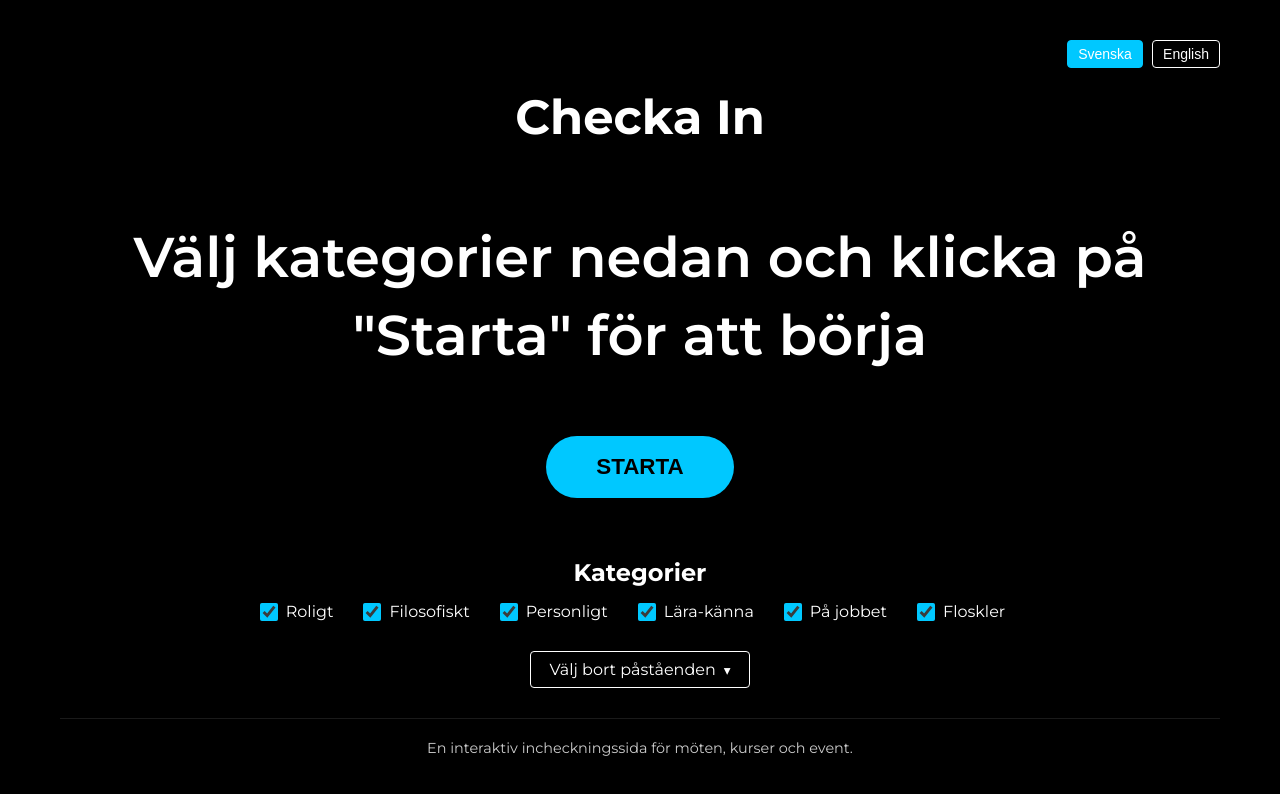
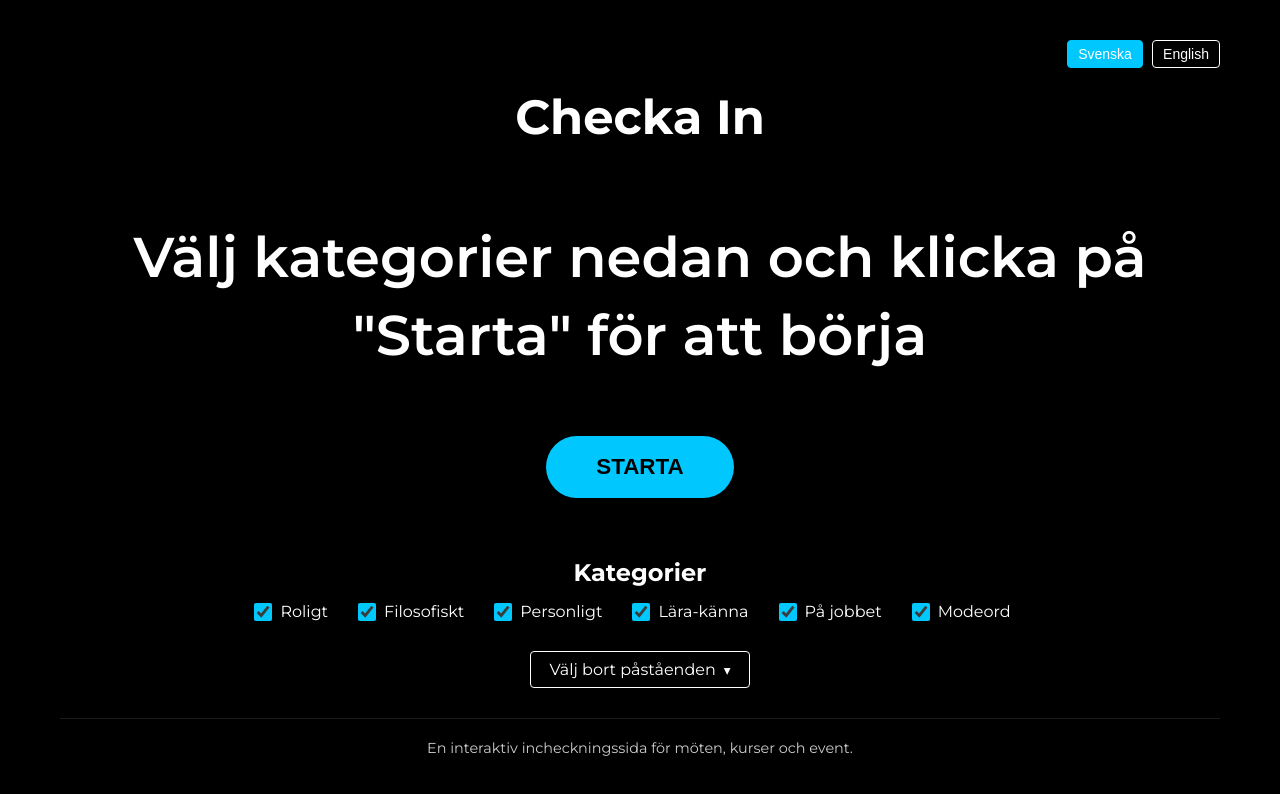
Before and after one commit to Grucz/checkain, a plain HTML site: page index.html in a window 1280 px wide. Drawn offline with Linux system fonts and the light colour scheme.

Commit message:
Add files via upload

```diff
--- a/index.html
+++ b/index.html
@@ -52,7 +52,7 @@
                     </div>
                     <div class="category" id="floskler-category">
                         <input type="checkbox" id="floskler" checked>
-                        <label for="floskler">Floskler</label>
+                        <label for="floskler">Modeord</label>
                     </div>
                 </div>
             </div>
--- a/script.js
+++ b/script.js
@@ -134,7 +134,7 @@ const questionsData = {
       "Hur lär du dig bäst?",
       "Hur hittar du motivation när det känns tungt?"
     ],
-    "Floskler": [
+    "Modeord": [
       "Vi är värderingsdrivna",
       "Vi arbetar agilt",
       "Här är det högt i tak",
@@ -327,7 +327,7 @@ const translations = {
       personal: "Personligt",
       getToKnow: "Lära-känna",
       work: "På jobbet",
-      floskler: "Floskler"
+      floskler: "Modeord"
     },
     infoText: "En interaktiv incheckningssida för möten, kurser och event.",
     startMessage: "Välj kategorier nedan och klicka på \"Starta\" för att börja",
@@ -505,7 +505,7 @@ function updateLanguage() {
   document.querySelector('label[for="get-to-know"]').textContent = t.categories.getToKnow;
   document.querySelector('label[for="work"]').textContent = t.categories.work;
 
-  // Floskler finns bara på svenska – dölj kategorin i engelska läget
+  // Modeord finns bara på svenska – dölj kategorin i engelska läget
   if (currentLanguage === 'sv') {
     flosklerCategory.style.display = '';
     document.querySelector('label[for="floskler"]').textContent = t.categories.floskler;
@@ -570,9 +570,9 @@ function getCategoryQuestions() {
   if (getToKnowCheckbox.checked) selected = selected.concat(questionsData[currentLanguage][map.getToKnow]);
   if (workCheckbox.checked) selected = selected.concat(questionsData[currentLanguage][map.work]);
 
-  // Floskler finns bara på svenska
+  // Modeord finns bara på svenska
   if (currentLanguage === 'sv' && flosklerCheckbox.checked) {
-    selected = selected.concat(questionsData.sv["Floskler"]);
+    selected = selected.concat(questionsData.sv["Modeord"]);
   }
 
   // Ta bort dubletter
```
